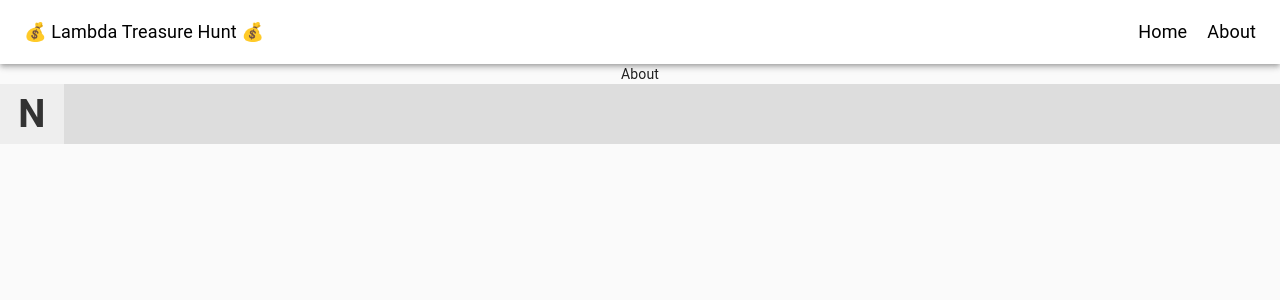
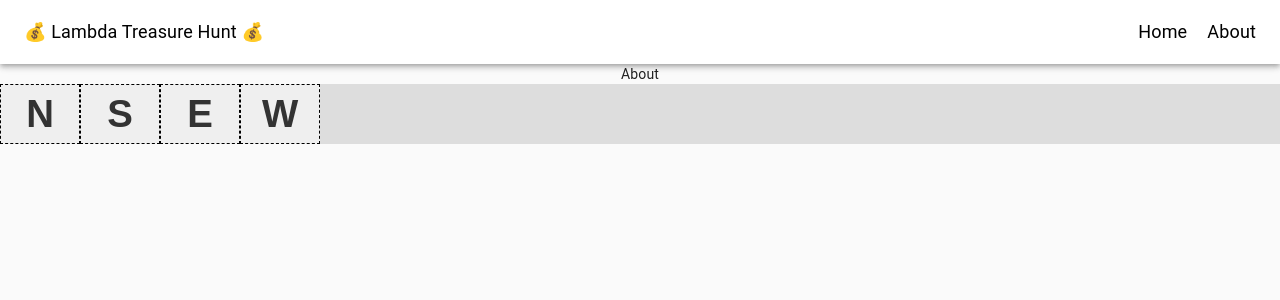
Before and after one commit to cpdis/lambda-treasure-team1, a React (Create React App) app in the folder client/: page /about in a window 1280 px wide. Shown: the top 300 px of the page. Built offline with nearby package versions, Linux system fonts and the light colour scheme.

Commit message:
Created Buttons Reusing the command for each button I think will become handy

```diff
--- /dev/null
+++ b/client/src/components/Buttons/Button.js
@@ -0,0 +1,25 @@
+import React from "react";
+import styled from "styled-components";
+const Button = props => {
+  let { title, task } = props;
+  return (
+    <Buttons className="button" onClick={task}>
+      {title}
+    </Buttons>
+  );
+};
+
+export default Button;
+
+const Buttons = styled.button`
+  font-size: 2.4rem;
+  color: #333;
+  font-weight: 700;
+  width: 100%;
+  border: 1px dashed black;
+  height: 100%;
+  cursor: pointer;
+  display: flex;
+  align-items: center;
+  justify-content: center;
+`;
--- a/client/src/components/Commands.js
+++ b/client/src/components/Commands.js
@@ -1,16 +1,22 @@
-import React from "react";
+import React, { Component } from "react";
 import styled from "styled-components";
-const Commands = () => {
-  return (
-    <CommandStyles>
-      <div className="buttons">
-        <div className="button" onClick={() => this.handleMove("n")}>
-          N
+import Button from "./Buttons/Button";
+import UpdateCommands from "./withCommands";
+class Commands extends Component {
+  render() {
+    const { move } = this.props;
+    return (
+      <CommandStyles>
+        <div className="buttons">
+          <Button task={move} title={"N"} />
+          <Button task={move} title={"S"} />
+          <Button task={move} title={"E"} />
+          <Button task={move} title={"W"} />
         </div>
-      </div>
-    </CommandStyles>
-  );
-};
+      </CommandStyles>
+    );
+  }
+}
 
 export default Commands;
 
@@ -25,17 +31,8 @@ const CommandStyles = styled.div`
     display: flex;
     justify-content: space-between;
     align-items: center;
-    width: 5%;
+    width: 25%;
     background: #eee;
     height: 100%;
-    .button {
-      font-size: 2.4rem;
-      color: #333;
-      font-weight: 700;
-      width: 100%;
-      height: 100%;
-      display: flex;
-      align-items: center;
-      justify-content: center;
   }
 `;
--- /dev/null
+++ b/client/src/components/withCommands.js
@@ -0,0 +1,22 @@
+import React, { Component } from "react";
+
+const UpdateCommand = HOCComponent => {
+  class NewCommand extends React.Component {
+    constructor() {
+      super();
+      this.state = {
+        move: {}
+      };
+    }
+    componentDidMount() {}
+
+    handleMove = async () => {};
+
+    render() {
+      return <HOCComponent move={this.handleMove} />;
+    }
+  }
+  return NewCommand;
+};
+
+export default UpdateCommand;
```
